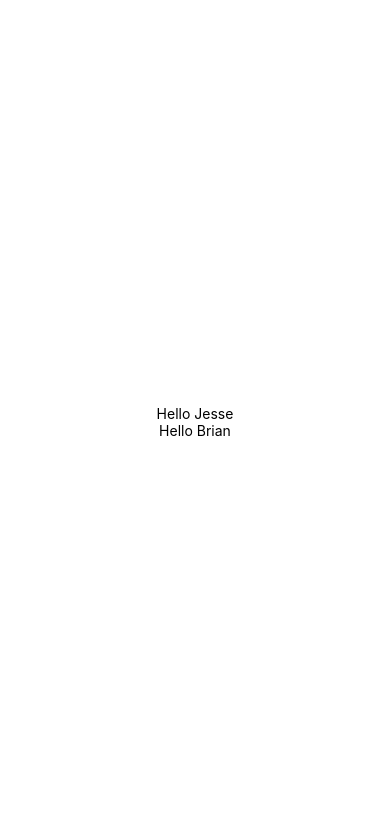
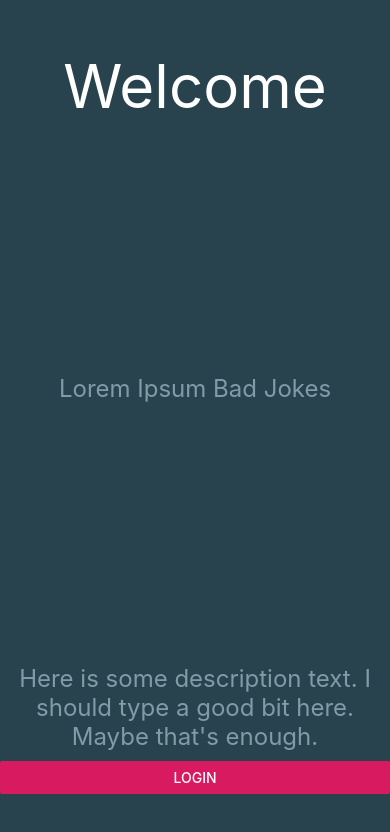
Before and after one commit to jessephilip/mobileLift, a React Native app: screen / in a window 390 px wide. Shown: the top 832 px of the page. Built offline with nearby package versions, Linux system fonts and the light colour scheme.

Commit message:
additional setup

```diff
--- a/App.tsx
+++ b/App.tsx
@@ -1,26 +1,6 @@
 import React, { Component } from 'react';
 import { StyleSheet, Text, View } from 'react-native';
-
-interface Props {
-  name: string;
-}
-
-class Greeting extends Component<Props, {}> {
-  render () {
-    return <Text>Hello {this.props.name}</Text>;
-  }
-}
-
-export default class App extends Component {
-  render() {
-    return (
-      <View style={styles.container}>
-        <Greeting name='Jesse'></Greeting>
-        <Greeting name='Brian'></Greeting>
-      </View>
-    );
-  }
-}
+import { Greeting } from './src/components/greeting.component';
 
 const styles = StyleSheet.create({
   container: {
@@ -30,3 +10,13 @@ const styles = StyleSheet.create({
     justifyContent: 'center'
   }
 });
+
+export default class App extends Component {
+  render() {
+    return (
+      <View style={ styles.container }>
+        <Greeting name='Jesse'></Greeting>
+      </View>
+    );
+  }
+}
--- /dev/null
+++ b/src/components/greeting.component.tsx
@@ -0,0 +1,75 @@
+import React, { Component } from 'react';
+import { StyleSheet, Text, View, Button } from 'react-native';
+import { Styles } from '../variables.styling';
+
+// the interface sets up the properties that are supposed to be on the component
+interface Props {
+  name: string;
+}
+
+interface State {}
+
+// styles
+const welcome = StyleSheet.create({
+  container: {
+    alignSelf: 'stretch',
+    flex: 1,
+    backgroundColor: Styles.colors.primary.dark,
+    alignItems: 'center',
+    justifyContent: 'space-between',
+    paddingTop: 50,
+    paddingRight: 0,
+    paddingBottom: 50,
+    paddingLeft: 0
+  },
+
+  heading: {
+    color: 'white',
+    fontSize: Styles.textSizes.extraLarge
+  },
+  text: {
+    color: Styles.colors.primary.light,
+    fontSize: Styles.textSizes.normal,
+    textAlign: 'center',
+    padding: 10
+  },
+  button: {
+    alignSelf: 'flex-end'
+  }
+});
+
+export class Greeting extends Component<Props, State> {
+  constructor(props) {
+    super(props);
+  }
+
+  buttonPress () {
+    console.log('hello');
+  }
+
+  render () {
+    return (
+      <View style={ welcome.container }>
+        <Text
+          style={ welcome.heading }>
+          Welcome
+        </Text>
+        <Text
+          style={ welcome.text }>
+          Lorem Ipsum Bad Jokes
+        </Text>
+        <View>
+          <Text
+            style={ welcome.text }>
+            Here is some description text. I should type a good bit here. Maybe that's enough.
+          </Text>
+          <Button
+            color={ Styles.colors.secondary.main }
+            onPress={ this.buttonPress }
+            title='Login'>
+          </Button>
+        </View>
+      </View>
+    );
+  }
+}
--- a/src/helloWorld.ts
+++ /dev/null
@@ -1,3 +0,0 @@
-export function helloWorld () {
-  return 'hello world';
-}
--- /dev/null
+++ b/src/variables.styling.ts
@@ -0,0 +1,22 @@
+// tslint:disable-next-line:variable-name
+export const Styles = {
+  colors: {
+    primary: {
+      dark: '#29434e',
+      light: '#819ca9',
+      main: '#546e7a'
+    },
+    secondary: {
+      dark: '#a00037',
+      light: '#ff5c8d',
+      main: '#d81b60'
+    }
+  },
+  textSizes: {
+    extraSmall: 12,
+    small: 18,
+    normal: 24,
+    large: 48,
+    extraLarge: 60
+  }
+};
```
